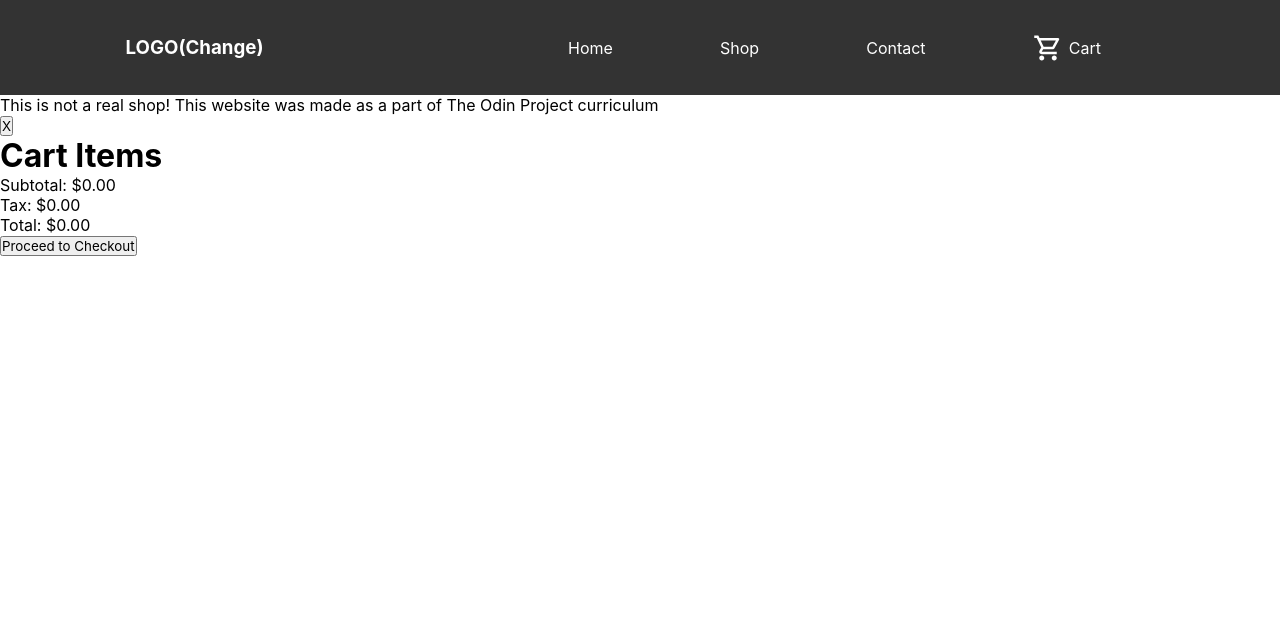
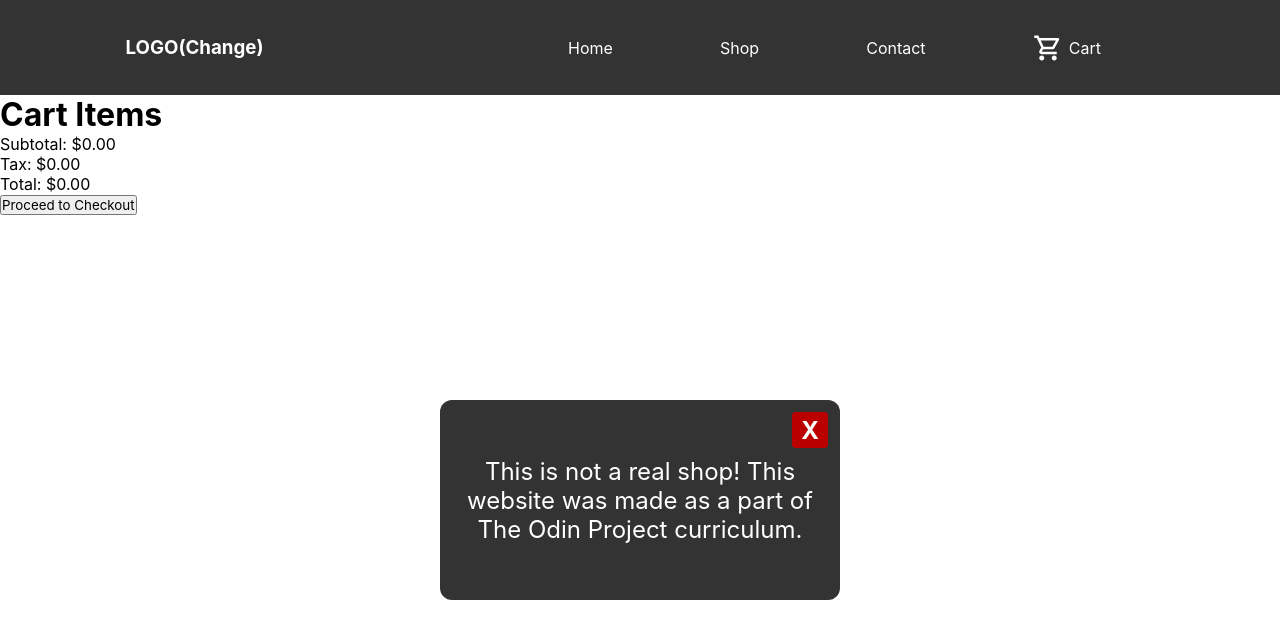
Before and after one commit to Daze-bot/shopping-cart, a React (Create React App) app: page /shop/cart in a window 1280 px wide. Both pictures are taken after a click on the button "Proceed to Checkout". Shown: the top 638 px of the page. Built offline with nearby package versions, Linux system fonts and the light colour scheme.

Commit message:
Start styling fake alert box

```diff
--- a/src/components/FakeShopAlert.js
+++ b/src/components/FakeShopAlert.js
@@ -8,7 +8,7 @@ const FakeShopAlert = (props) => {
 
   return (
     <div className="fakeShopAlert">
-      <p>This is not a real shop! This website was made as a part of The Odin Project curriculum</p>
+      <p>This is not a real shop! This website was made as a part of The Odin Project curriculum.</p>
       <button onClick={handleClick}>X</button>
     </div>
   )
--- a/src/styles/app.css
+++ b/src/styles/app.css
@@ -220,3 +220,46 @@ nav a {
   display: flex;
   flex-direction: column;
 }
+
+.cart {
+  position: relative;
+}
+
+.fakeShopAlert {
+  background-color: #333;
+  border-radius: 12px;
+  text-align: center;
+  padding: 10px 20px;
+  color: white;
+  position: fixed;
+  top: 50%;
+  left: 50%;
+  width: 400px;
+  height: 200px;
+  margin-left: -200px;
+  display: flex;
+  justify-content: center;
+  align-items: center;
+  font-size: 1.5rem;
+  z-index: 100;
+}
+
+.fakeShopAlert button {
+  position: absolute;
+  top: 12px;
+  right: 12px;
+  width: 36px;
+  height: 36px;
+  cursor: pointer;
+  border-radius: 4px;
+  border: none;
+  font-weight: bold;
+  background-color: rgb(187, 0, 0);
+  color: white;
+  font-size: 1.5rem;
+}
+
+.fakeShopAlert button:hover {
+  background-color: rgb(134, 0, 0);
+  color: white;
+}
```
